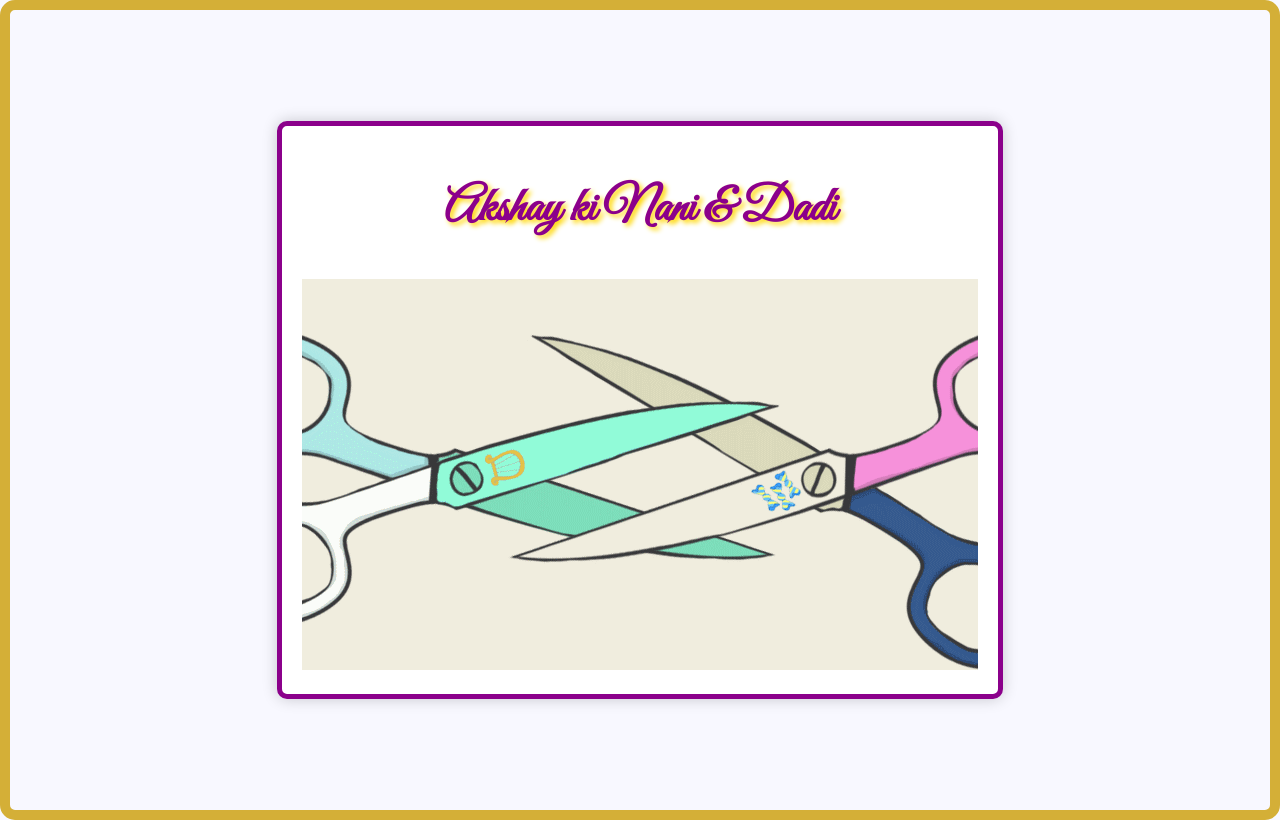
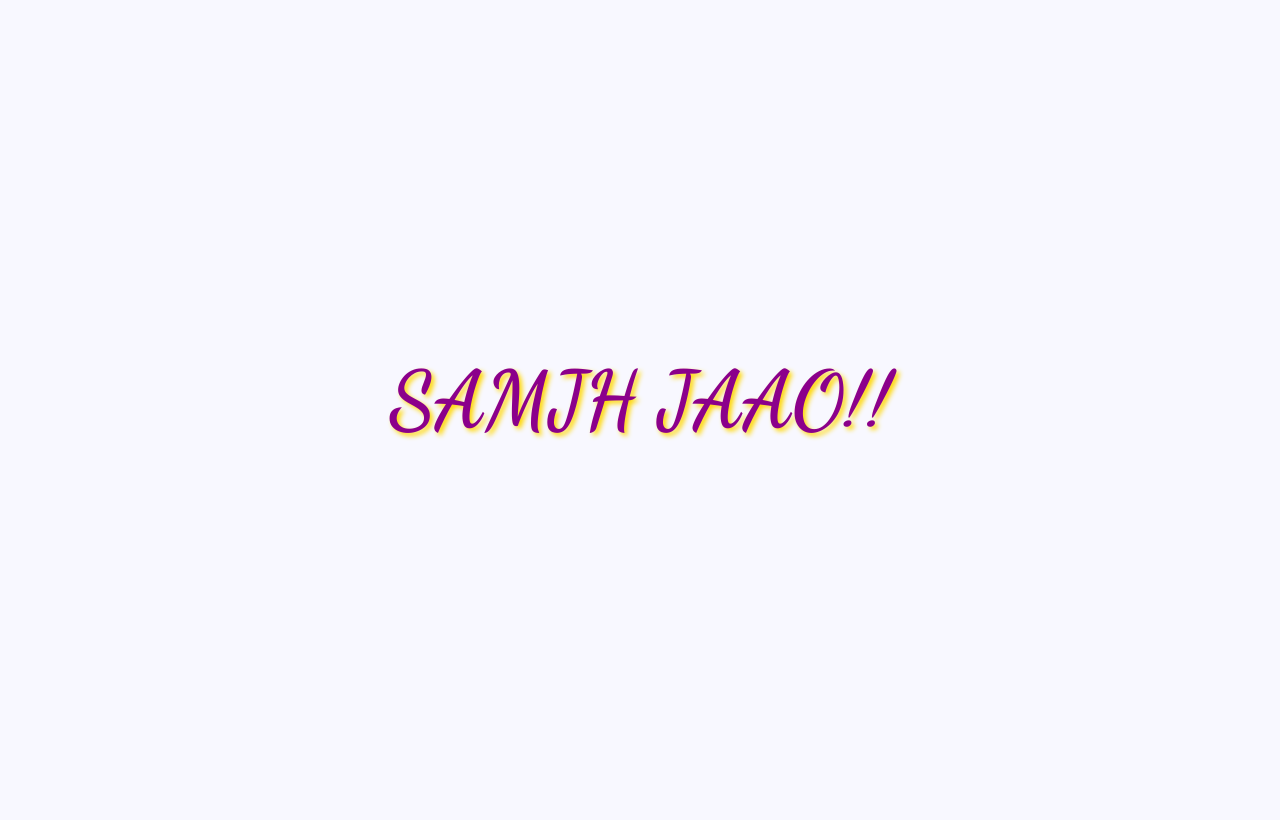
Before and after one commit to ProSukhad/ProSukhad.github.io, a plain HTML site: page index.html in a window 1280 px wide. Drawn offline with Linux system fonts and the light colour scheme.

Commit message:
Update index.html

```diff
--- a/index.html
+++ b/index.html
@@ -3,52 +3,29 @@
 <head>
     <meta charset="UTF-8">
     <meta name="viewport" content="width=device-width, initial-scale=1.0">
-    <title>Akshay ki Nani & Dadi</title>
+    <title>SAMJH JAAO!!</title>
     <style>
         @import url('https://fonts.googleapis.com/css2?family=Dancing+Script:wght@700&family=Great+Vibes&display=swap');
 
         body {
             display: flex;
-            flex-direction: column;
             justify-content: center;
             align-items: center;
             height: 100vh;
             background-color: #f8f8ff;
             margin: 0;
-            border: 10px solid #d4af37; /* Gold border for a fancy look */
-            border-radius: 15px;
         }
 
         h1 {
-            font-family: 'Great Vibes', cursive;
-            font-size: 3rem;
-            color: #8B008B; /* Dark magenta color for a fancy look */
-            text-shadow: 3px 3px 5px #FFD700; /* Gold shadow */
-            margin-bottom: 20px;
-        }
-
-        /* Fancy borders around the website */
-        .border-wrapper {
-            border: 5px solid #8B008B; /* Dark magenta border */
-            padding: 20px;
-            border-radius: 10px;
-            box-shadow: 0 0 15px rgba(0, 0, 0, 0.2);
-            background-color: #ffffff; /* White background for contrast */
-            text-align: center;
-        }
-
-        /* Styling for the GIF */
-        .scissors-gif {
-            max-width: 100%;
-            height: auto;
-            margin-top: 20px;
+            font-family: 'Dancing Script', cursive;
+            font-size: 5rem;
+            color: #8B008B; /* Dark magenta for a fancy look */
+            text-shadow: 3px 3px 5px #FFD700; /* Gold shadow for depth */
+            font-weight: bold;
         }
     </style>
 </head>
 <body>
-    <div class="border-wrapper">
-        <h1>Akshay ki Nani & Dadi</h1>
-        <img src="MfSi.gif" alt="Scissors Crossing" class="scissors-gif">
-    </div>
+    <h1>SAMJH JAAO!!</h1>
 </body>
 </html>
```
